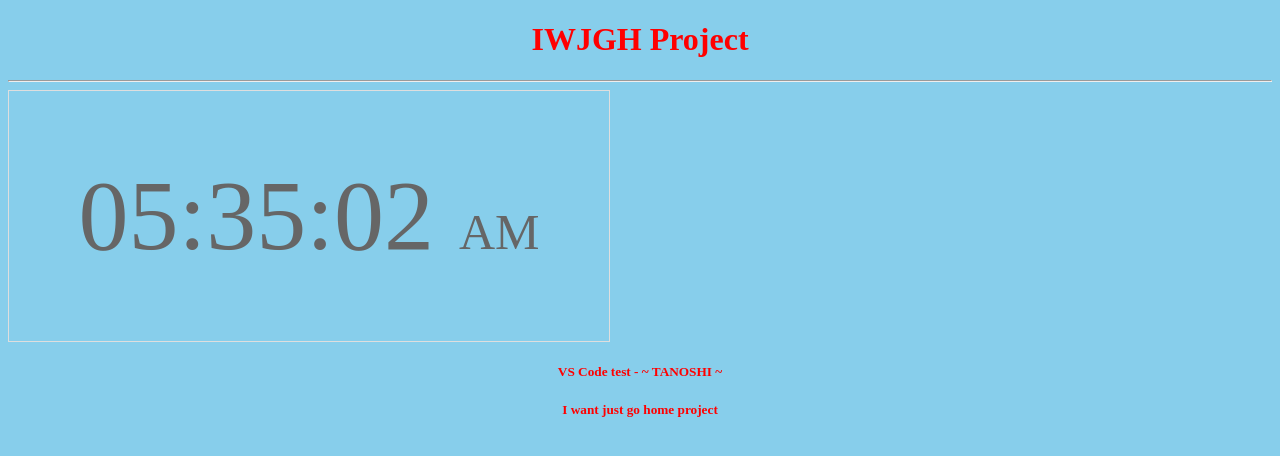
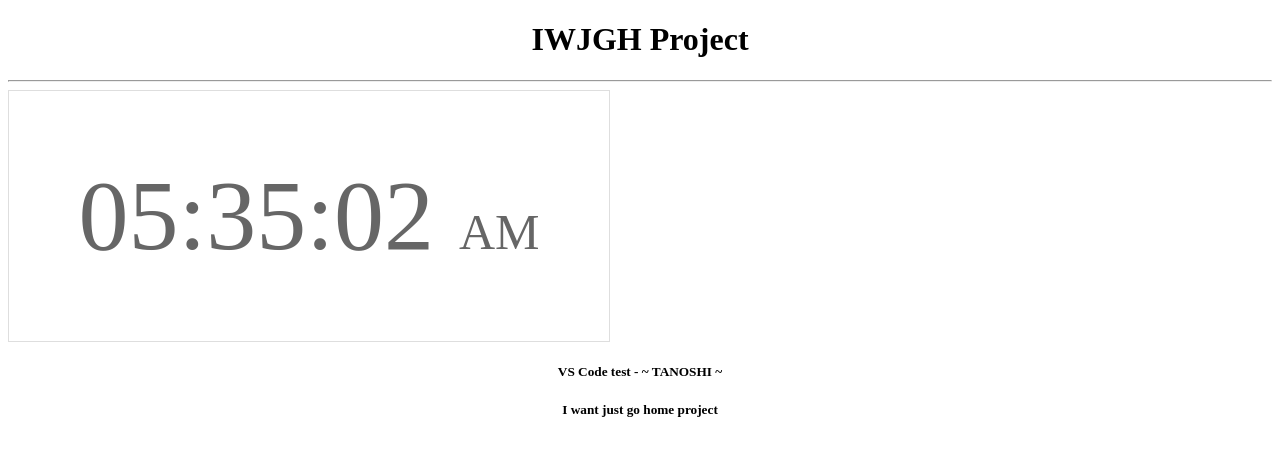
Before and after one commit to KwonHM/IJustWantGoHome, a PHP site: page / in a window 1280 px wide. Shown: the top 456 px of the page. Run offline with PHP 8.4, Linux system fonts and the light colour scheme.

Commit message:
Update index.css

```diff
--- a/style/index.css
+++ b/style/index.css
@@ -3,6 +3,5 @@
     text-align: center;
 }
 body {
-    background: skyblue;
-    color: red;
+    background-image: "https://github.com/skyaria2016/table/blob/master/img_theme/newgame/newgame.png?raw=true";
 }
```
